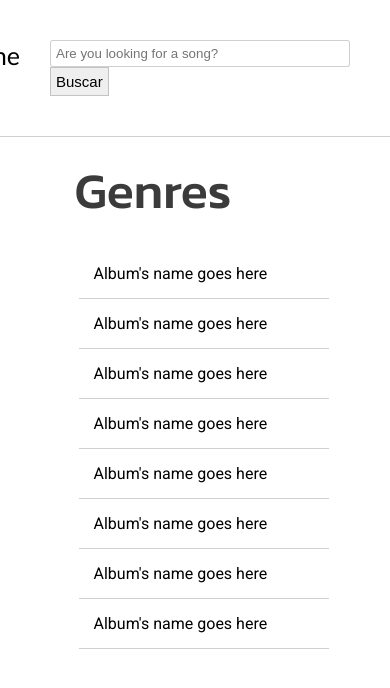
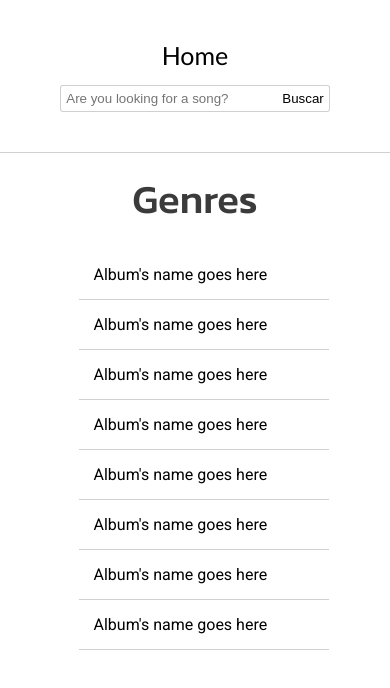
Before and after one commit to SergioMadrid522/GuitarChords, a plain HTML site: page index.html in a window 390 px wide. Drawn offline with Linux system fonts and the light colour scheme.

Commit message:
Fixed header issue

```diff
--- a/index-style.css
+++ b/index-style.css
@@ -10,22 +10,22 @@
 
 header {
     border-bottom: 1px solid #0000002f;
-    display: flex;
-    flex-direction: row;
     padding: 40px;
 }
 
 header nav {
-    /* background-color: aqua; */
+    /* background-color: red; */
+    display: flex;
+    justify-content: flex-end;
     width: 100%;
     height: 100%;
 }
 
 header nav ul {
+    /* background-color: antiquewhite; */
     display: flex;
-    justify-content: end;
     list-style: none;
-    gap: 30px;
+    gap: 15px;
 }
 
 header nav ul span {
@@ -41,13 +41,16 @@ header nav ul a {
 #search-form {
     /* background-color: red; */
     width: 100%;
-
+    display: flex;
+    gap: 0;
 }
 
 #search-form input {
     /* margin-top: 10px; */
     border: 1px solid #0000002f;
-    border-radius: 3px;
+    border-top-left-radius: 3px;
+    border-bottom-left-radius: 3px;
+    border-right: 0;
     padding: 5px;
     width: 300px;
     color: #000000aa;
@@ -58,20 +61,29 @@ header nav ul a {
 }
 
 #search-form button {
+    background-color: #FFFFFF;
+    border-top: 1px solid #0000002f;
+    border-right: 1px solid #0000002f;
+    border-bottom: 1px solid #0000002f;
+    border-left: none;
+    border-top-right-radius: 3px;
+    border-bottom-right-radius: 3px;
     text-align: center;
-    border: 1px solid #0000002f;
     padding: 5px;
-    font-size: 15px;
+    /* font-size: 15px; */
+    cursor: pointer;
 }
+#search-form button:hover {
+    background-color: #bfbdbd;
+    transition: .2s ease-in-out;
+}
+
 #genre-container {
     margin-left: 15%;
     width: 70%;
 }
 
 #table {
-    /* border-top: 1px solid #000000c4;
-    border-left: 1px solid #000000c4;
-    border-right: 1px solid #000000c4; */
     box-sizing: border-box;
     padding-top: 5px;
     padding-left: 20px;
@@ -143,3 +155,28 @@ header nav ul a {
     text-decoration: none;
     transition: .3s ease;
 }
+
+/*Medias queries*/
+@media (max-width: 765px) {
+    header nav {
+        text-align: center;
+    }
+    header nav ul {
+        flex-direction: column;
+        width: 100%;
+    }
+    #search-form {
+        display: flex;
+        justify-content: center;
+    }
+    #search-form input {
+        width: 70%;
+    }
+
+    #title {
+        text-align: center;
+    }
+    #title h1 {
+        font-size: 40px;
+    }
+}
```
